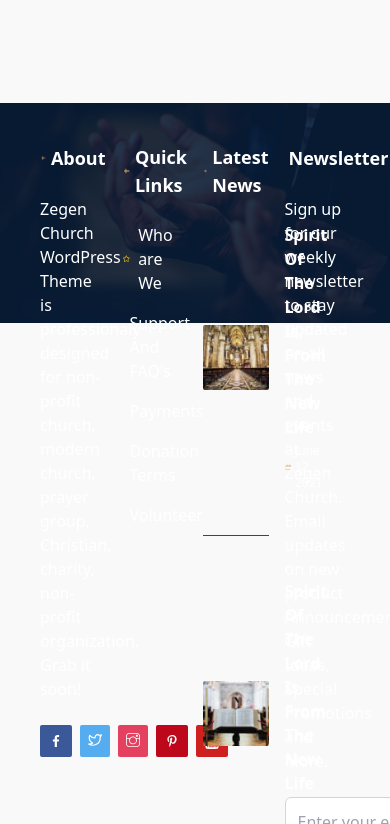
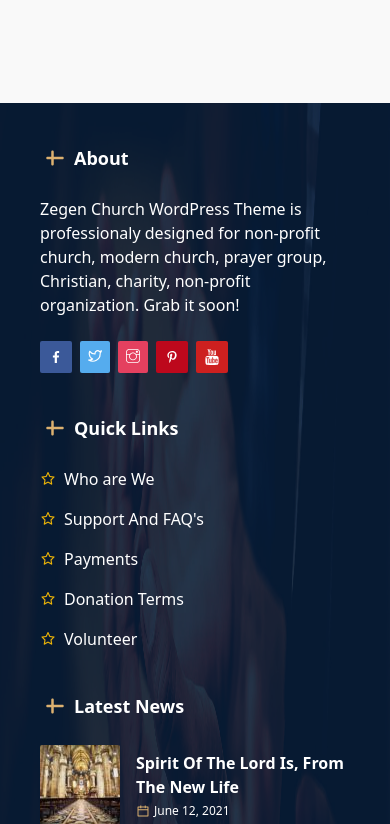
Before and after one commit to sumit-022/church, a Next.js app: page / in a window 390 px wide. Shown: the part 8040-8864 px from the top of the page. Built offline with nearby package versions, Linux system fonts and the light colour scheme.

Commit message:
Footer Responsive

```diff
--- a/src/components/layout/footer/grid/latest-news.tsx
+++ b/src/components/layout/footer/grid/latest-news.tsx
@@ -7,7 +7,7 @@ import image2 from "@/assets/images/home/blogs/blog_thumb2-80x80.jpg";
 const LatestNews = () => {
   return (
     <Layout title="Latest News">
-      <div className="flex flex-col h-full justify-between">
+      <div className="flex flex-col h-full lg:justify-between lg:gap-0 gap-4">
         <News
           image={image1}
           date="June 12, 2021"
--- a/src/components/layout/footer/grid/newsletter.tsx
+++ b/src/components/layout/footer/grid/newsletter.tsx
@@ -13,7 +13,7 @@ const Newsletter = () => {
         <input
           type="email"
           placeholder="Enter your email"
-          className="p-3 border border-gray-300 rounded-l-md"
+          className="p-3 border border-gray-300 rounded-l-md w-full"
         />
         <button className="p-3 bg-yellow-500 text-white rounded-r-md">
           Subscribe
--- a/src/components/layout/footer/index.tsx
+++ b/src/components/layout/footer/index.tsx
@@ -10,17 +10,17 @@ import Link from "next/link";
 const Footer = () => {
   return (
     <div className="relative overflow-hidden">
-      <div className="absolute top-0 left-0 -z-10">
+      <div className="absolute top-0 left-0 -z-10 h-full">
         <Image
           src={footerbg}
-          className="relative -z-20"
+          className="relative -z-20 h-full"
           alt="footer background"
           objectFit="cover"
           objectPosition="center"
         />
         <div className="w-full h-full bg-[rgba(0,21,47,0.86)] absolute -z-10 top-0"></div>
       </div>
-      <div className="grid grid-cols-4 p-10 pb-20 gap-4 text-white">
+      <div className="lg:grid-cols-4 lg:grid flex flex-col p-10 pb-20 lg:gap-4 gap-10 text-white">
         <About />
         <QuickLinks />
         <LatestNews />
--- a/src/pages/gallery-standard/[id].tsx
+++ b/src/pages/gallery-standard/[id].tsx
@@ -1,7 +1,6 @@
 import React from "react";
 import Section from "@/components/atoms/wrappers/section";
 import Layout from "@/components/layout";
-import image1 from "@/assets/images/pages/gallery/1.jpg";
 import Image from "next/image";
 import BreadCrump from "@/components/atoms/breadcrump";
 import ImageContent from "@/components/sections/gallery/image-content";
```
